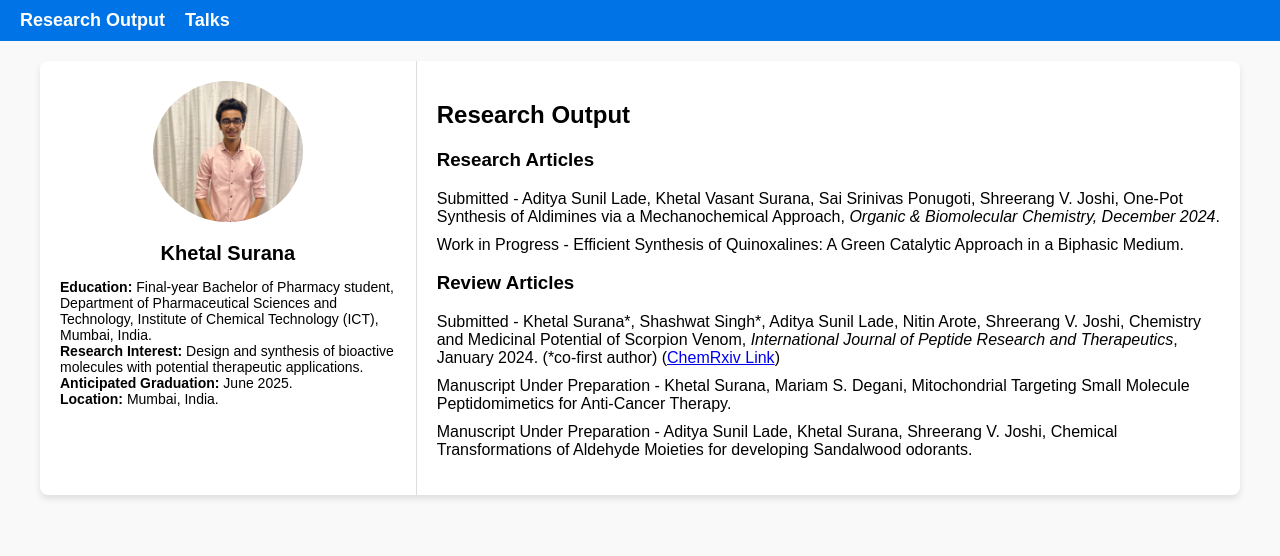
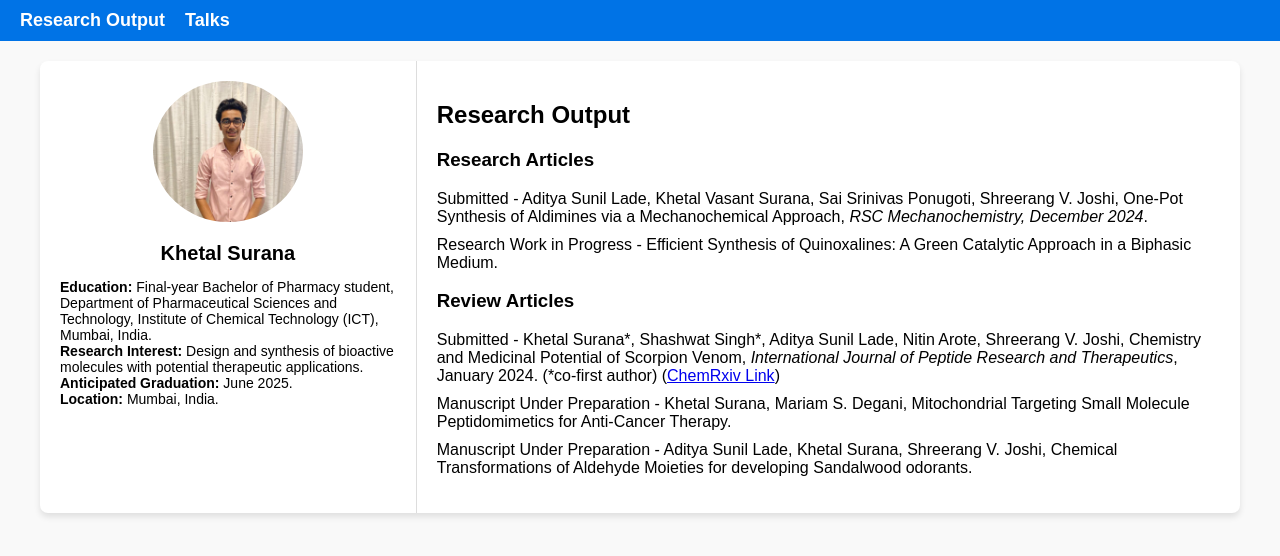
Before and after one commit to Khetal-Surana/research-portfolio, a plain HTML site: page index.html in a window 1280 px wide. Drawn offline with Linux system fonts and the light colour scheme.

Commit message:
Update index.html

```diff
--- a/index.html
+++ b/index.html
@@ -150,10 +150,10 @@
                 <ul>
                     <li>
                         Submitted - Aditya Sunil Lade, Khetal Vasant Surana, Sai Srinivas Ponugoti, Shreerang V. Joshi, One-Pot Synthesis of Aldimines via a Mechanochemical Approach,
-                        <em>Organic & Biomolecular Chemistry, December 2024</em>. <br>
+                        <em>RSC Mechanochemistry, December 2024</em>. <br>
                     </li>
                     <li>
-                        Work in Progress - Efficient Synthesis of Quinoxalines: A Green Catalytic Approach in a Biphasic Medium.
+                        Research Work in Progress - Efficient Synthesis of Quinoxalines: A Green Catalytic Approach in a Biphasic Medium.
                     </li>
                 </ul>
 
```
